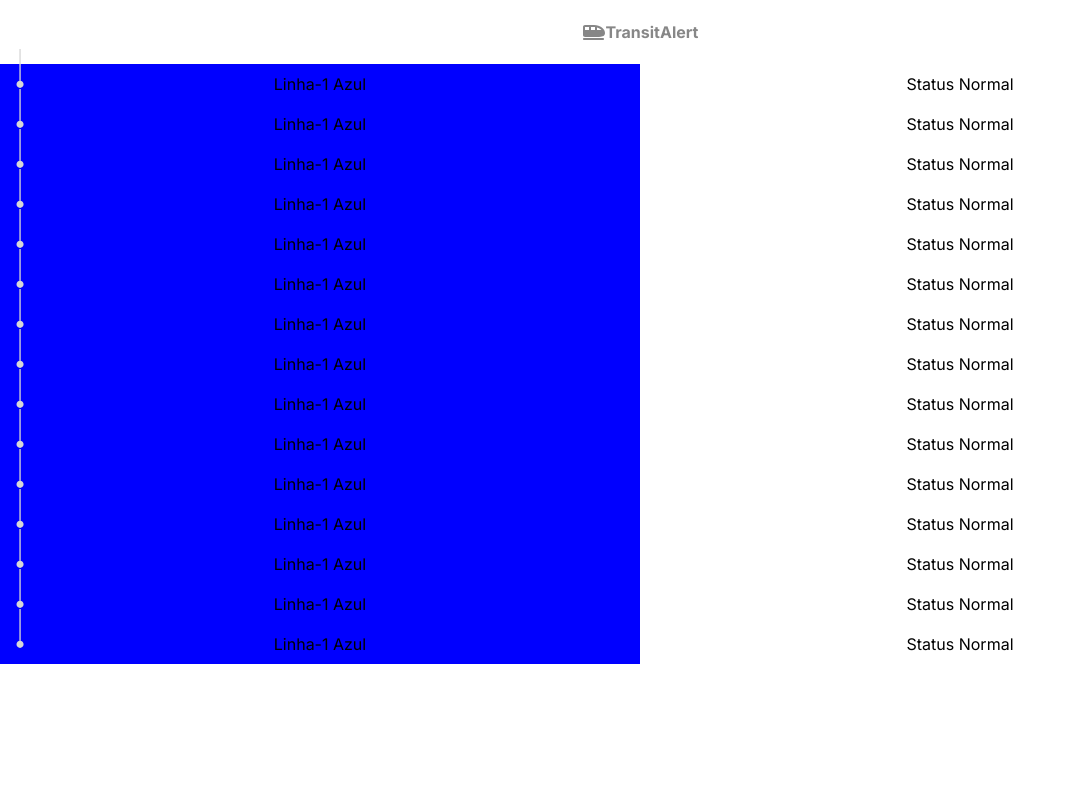
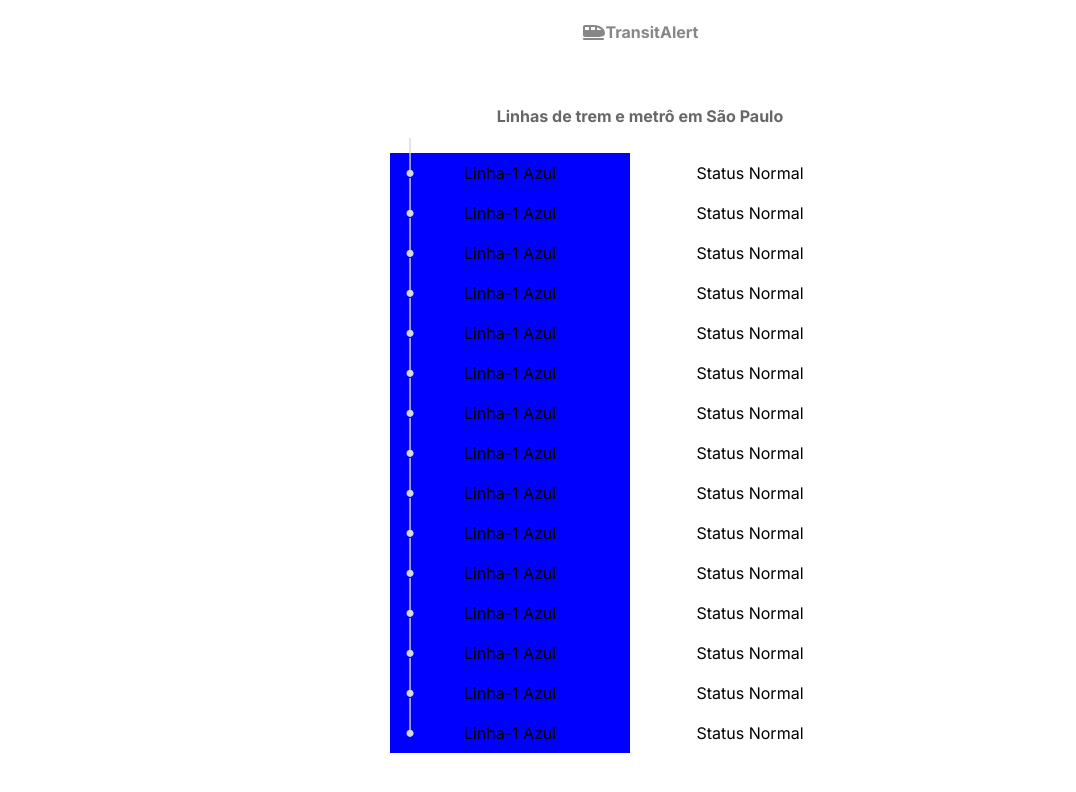
Before and after one commit to Fborges28/transitalert, a Next.js app in the folder frontend/: page /status in a window 1280 px wide. Shown: the top 792 px of the page, without its empty margins (0-1076 px from the left). Built offline with nearby package versions, Linux system fonts and the light colour scheme.

Commit message:
feat: status page

```diff
--- a/frontend/app/components/LineStatus/LineStatus.module.css
+++ b/frontend/app/components/LineStatus/LineStatus.module.css
@@ -1,16 +1,19 @@
 .status-line-row{
   width: 100%;
+  min-width: 360px;
+  max-width: 480px;
   display: flex;
   height: 40px;
   position: relative;
 }
 
-.status-line-row img{
+.status-line-row .status-line-icon svg{
   position: absolute;
   width: 40px;
   height: 40px;
   left: 0;
   top: -15px;
+  color: #D7D7D7;
 }
 
 .status-line-row .line-name{
--- a/frontend/app/components/LineStatus/index.tsx
+++ b/frontend/app/components/LineStatus/index.tsx
@@ -13,14 +13,11 @@ function LineStatus({
 }) {
   return (
     <div className={styles["status-line-row"]}>
-      <Image
-          className="relative dark:drop-shadow-[0_0_0.3rem_#ffffff70] dark:invert"
-          src="/icons/line.svg"
-          alt="Next.js Logo"
-          width={180}
-          height={37}
-          priority
-        />
+      <div className={styles["status-line-icon"]}>
+        <svg width="6" height="30" viewBox="0 0 6 30" fill="none" xmlns="http://www.w3.org/2000/svg">
+          <path d="M3.04327 23.8334C1.57051 23.8312 0.374831 25.0233 0.372646 26.4961C0.370461 27.9688 1.5626 29.1645 3.03535 29.1667C4.50811 29.1689 5.70379 27.9767 5.70597 26.504C5.70816 25.0312 4.51602 23.8355 3.04327 23.8334ZM2.53932 2.50492e-06L2.53931 26.5L3.53931 26.5L3.53932 2.92204e-06L2.53932 2.50492e-06Z" fill="#D7D7D7"/>
+        </svg>
+      </div>
       <section className={styles["line-name"]} style={style}>{name}</section>
       <section className={styles["status"]}>{status}</section>
     </div>
--- /dev/null
+++ b/frontend/app/status/Status.module.css
@@ -0,0 +1,11 @@
+.status {
+  margin: 40px auto;
+  max-width: 500px;
+}
+
+.status h4{
+  font-weight: bold;
+  color: #676767;
+  text-align: center;
+  margin-bottom: 25px;
+}
--- a/frontend/app/status/page.tsx
+++ b/frontend/app/status/page.tsx
@@ -1,9 +1,11 @@
 import React from 'react'
 import LineStatus from '../components/LineStatus'
+import styles from "./Status.module.css"
 
 function Status() {
   return (
-    <div>
+    <div className={styles["status"]}>
+      <h4>Linhas de trem e metrô em São Paulo</h4>
       <LineStatus name='Linha-1 Azul' status='Status Normal' style={{backgroundColor: "blue"}} />
       <LineStatus name='Linha-1 Azul' status='Status Normal' style={{backgroundColor: "blue"}} />
       <LineStatus name='Linha-1 Azul' status='Status Normal' style={{backgroundColor: "blue"}} />
```
